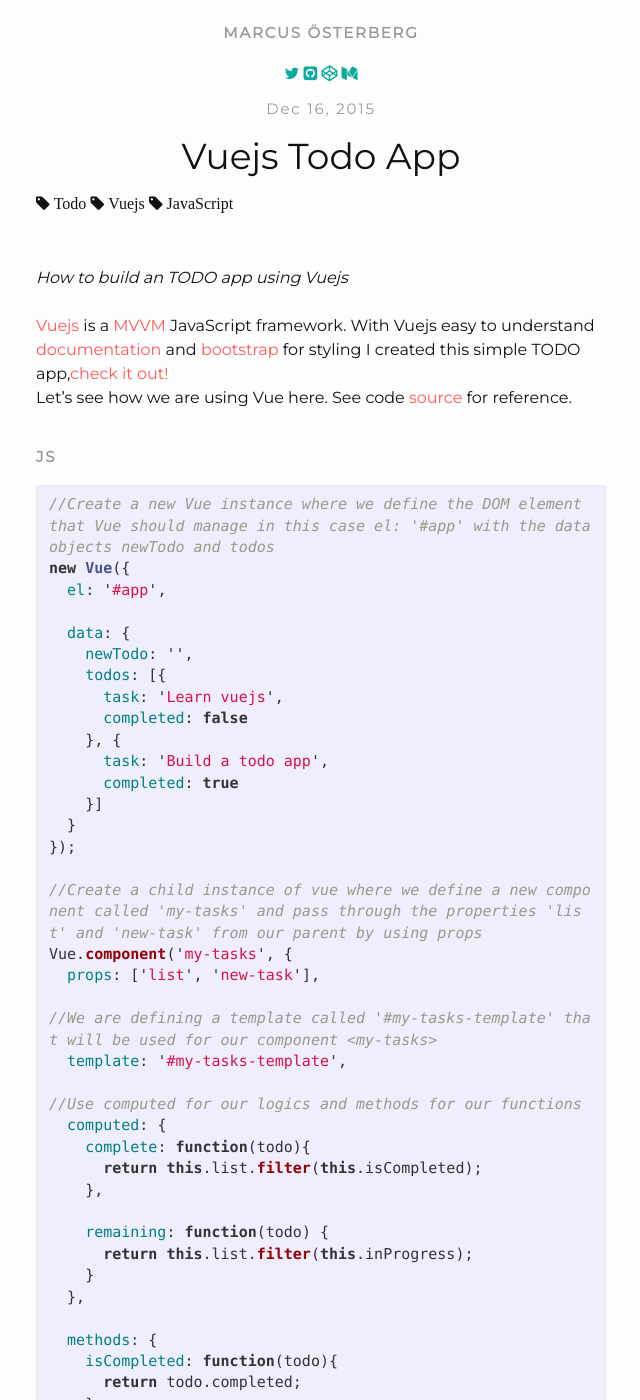
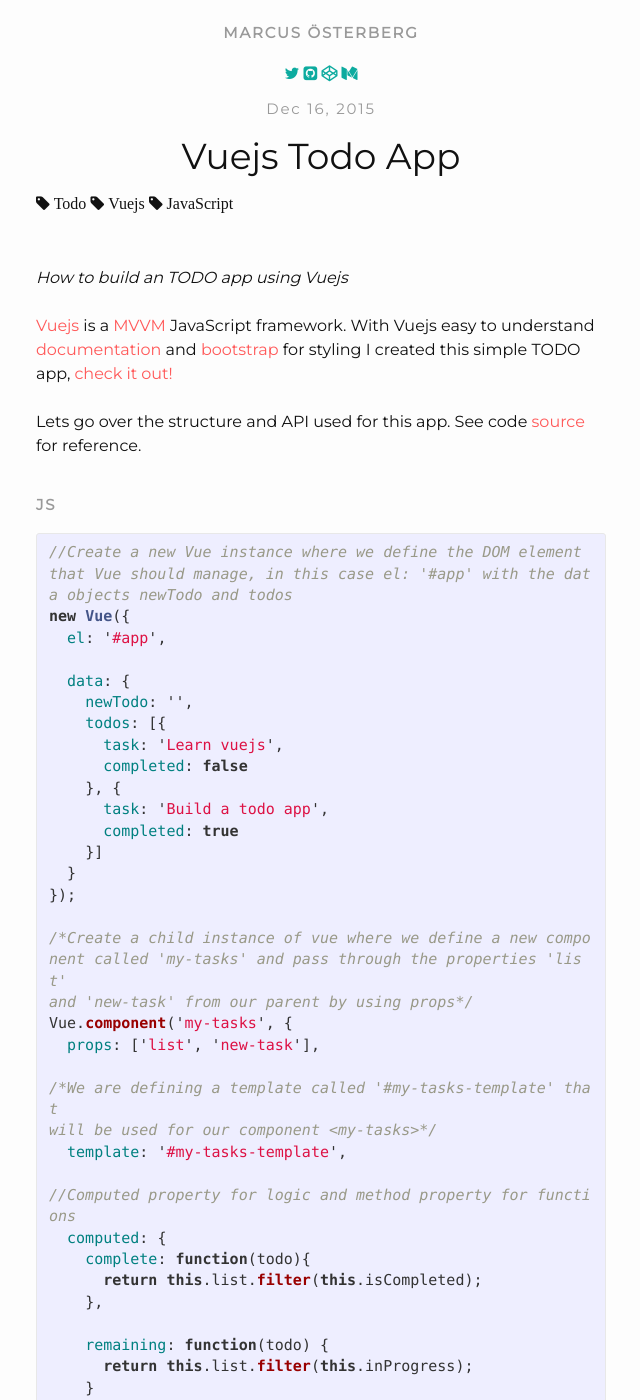
Before and after one commit to osterbergmarcus/osterbergmarcus.github.io, a Jekyll site: the page built from _posts/2015-12-16-vuejsTodoApp.markdown, in a window 1280 px wide and 1400 px high. Shown: the whole window, without its empty margins (339-979 px from the left). Built offline with Jekyll 4.4.1, drawn with Linux system fonts in a browser that asks for light colours; nearby versions of some CDN libraries; comment, search, counter and statistics services are not loaded; some of the changed text lies outside the part shown.

Commit message:
reposted

```diff
--- a/_posts/2015-12-16-vuejsTodoApp.markdown
+++ b/_posts/2015-12-16-vuejsTodoApp.markdown
@@ -8,14 +8,15 @@
 <i>How to build an TODO app using Vuejs</i>
 <br/>
 <br/>
-<a href="http://vuejs.org" target="_new">Vuejs</a> is a <a href="https://en.wikipedia.org/wiki/Model%E2%80%93view%E2%80%93viewmodel" target="_new">MVVM</a> JavaScript framework. With Vuejs easy to understand <a href="http://vuejs.org/guides/" target="_new">documentation</a> and <a href="http://getbootstrap.com/">bootstrap</a> for styling I created this simple TODO app,<a href="http://osterbergmarcus.github.io/todo/" target="_new">check it out!</a>
+<a href="http://vuejs.org" target="_new">Vuejs</a> is a <a href="https://en.wikipedia.org/wiki/Model%E2%80%93view%E2%80%93viewmodel" target="_new">MVVM</a> JavaScript framework. With Vuejs easy to understand <a href="http://vuejs.org/guide/" target="_new">documentation</a> and <a href="http://getbootstrap.com/">bootstrap</a> for styling I created this simple TODO app, <a href="http://osterbergmarcus.github.io/todo/" target="_new">check it out!</a>
 <br/>
-Let's see how we are using Vue here. See code <a href="https://github.com/osterbergmarcus/todo-app">source</a> for reference.
+<br/>
+Lets go over the structure and API used for this app. See code <a href="https://github.com/osterbergmarcus/vuejs-todo-app">source</a> for reference.
 <br/>
 <br/>
 <h2><strong>JS</strong></h2>
 {% highlight JavaScript %}
-//Create a new Vue instance where we define the DOM element that Vue should manage in this case el: '#app' with the data objects newTodo and todos
+//Create a new Vue instance where we define the DOM element that Vue should manage, in this case el: '#app' with the data objects newTodo and todos
 new Vue({
   el: '#app',
 
@@ -31,14 +32,16 @@
   }
 });
 
-//Create a child instance of vue where we define a new component called 'my-tasks' and pass through the properties 'list' and 'new-task' from our parent by using props
+/*Create a child instance of vue where we define a new component called 'my-tasks' and pass through the properties 'list'
+and 'new-task' from our parent by using props*/
 Vue.component('my-tasks', {
   props: ['list', 'new-task'],
 
-//We are defining a template called '#my-tasks-template' that will be used for our component <my-tasks>
+/*We are defining a template called '#my-tasks-template' that
+will be used for our component <my-tasks>*/
   template: '#my-tasks-template',
 
-//Use computed for our logics and methods for our functions
+//Computed property for logic and method property for functions
   computed: {
     complete: function(todo){
       return this.list.filter(this.isCompleted);
@@ -90,19 +93,23 @@
 <br/>
 <h2><strong>HTML</strong></h2>
 {% highlight HTML %}
-<!--We will have to set an attribute on our component to bind list to todos and newTask to newTodo-->
+<!--We will have to set an attribute on our component to bind
+list to todos and newTask to newTodo-->
 <my-tasks :list="todos" :new-task="newTodo">
 
-<!--Use v-model for data binding, here we are binding an element to out data object newTask and a onkeyup event to invoke our method 'addTodo'-->
+<!--Use v-model for data binding, here we are binding an element to our data object newTask and an onkeyup event to invoke our method 'addTodo'-->
 <input class="form-control" v-model="newTask" @keyup.enter="addTodo(todo)">
-<!--NOTE: when we are refering newTask to new-task we are using camelCase for newTask and kebab-case for our html attribute new-task.-->
+<!--NOTE: when we are refering newTask to new-task we are using
+camelCase for newTask and kebab-case for our
+html attribute new-task.-->
 
 <!--Render our computed method remaining using v-show and output the length of remaining todos using double mustache tags-->
 <span v-show="remaining">({{ "{{ remaining.length " }}}})</span>
 
 <!--Using rendering condition v-for. Every item inside remaining in this case we refer to items as "todo", output the todo.task-->
 <li class="list-group-item list-group-item-info" v-for="todo in remaining">
-  <span>{{ "{{ todo.task " }}}}</span> <!--Again inside double mustache tag-->
+  <span>{{ "{{ todo.task " }}}}</span> <!--Again inside double
+  mustache tag-->
 
 <!--Set v-else on element for conditional rendering-->
  <p v-else>No tasks yet, get a life and add some tasks!</p>
@@ -114,9 +121,9 @@
 
 <br/>
 <br/>
-This was my first Vuejs experience and I'm already planing to use Vuejs for future projects. Very ejoyable framework.
+This was my first Vuejs experience and I'm already planing to use Vuejs for future projects and so should you. Very enjoyable framework!
 
-Feel free to improve this app by requesting issues or pull requests on <a href="https://github.com/osterbergmarcus/todo-app" target="_new">Github</a>
+Feel free to improve this app by requesting issues or pull requests on <a href="https://github.com/osterbergmarcus/vuejs-todo-app" target="_new">Github</a>
 <br/>
 <br/>
 Enjoy your code.
```
